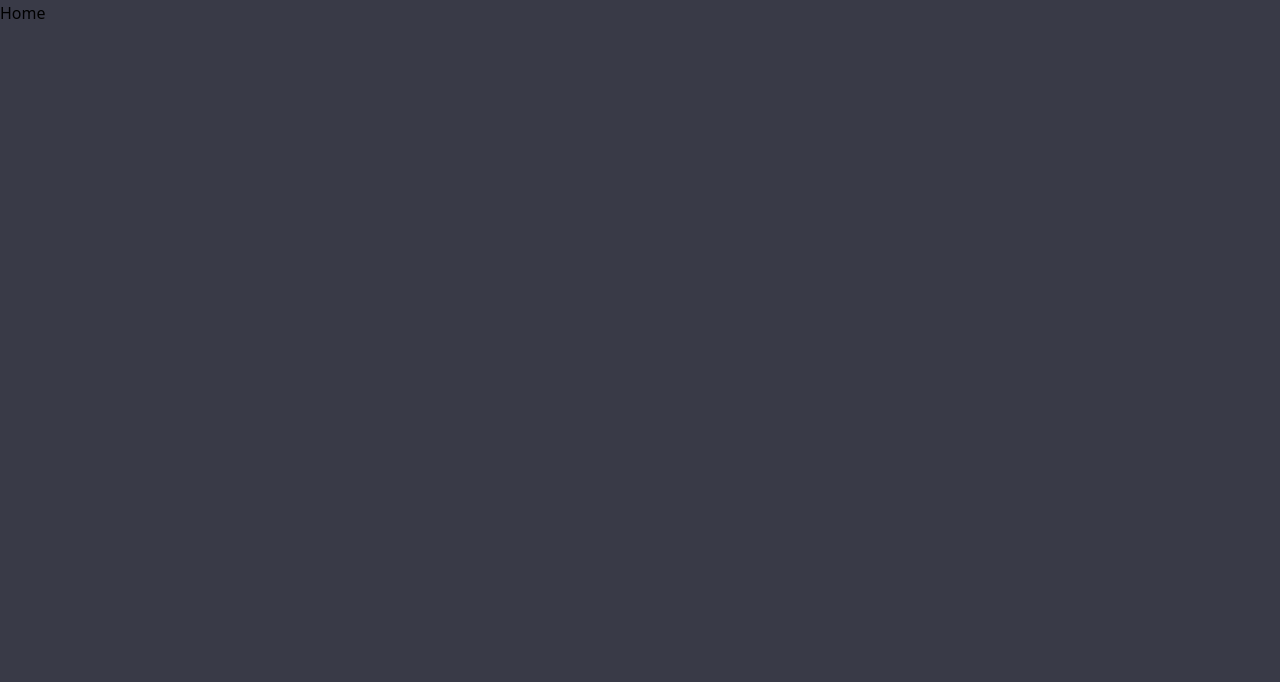
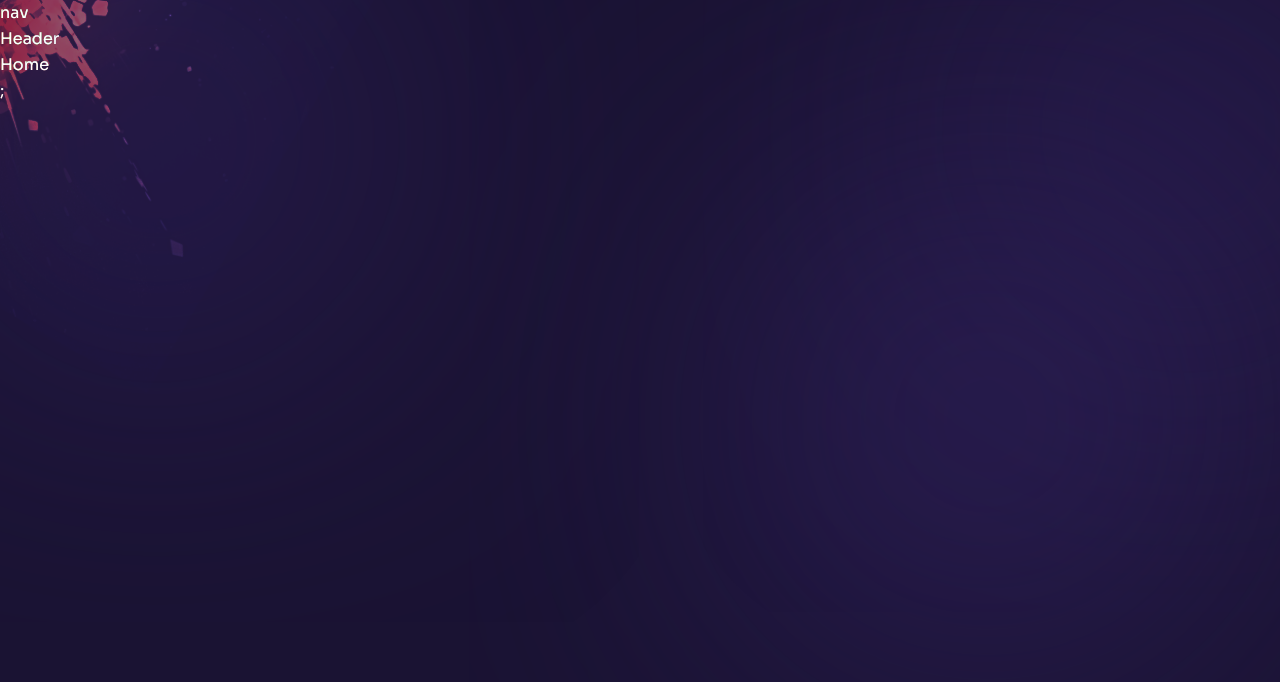
Before and after one commit to shakhawatsalam/portfolio_V2, a Next.js app: page / in a window 1280 px wide. Shown: the top 682 px of the page. Built offline with nearby package versions, Linux system fonts and the light colour scheme.

Commit message:
[TopLeft Image Component is done]

```diff
--- a/components/Layout.js
+++ b/components/Layout.js
@@ -1,6 +1,27 @@
+// fonts
 import { Sora } from "@next/font/google";
-const Layout = () => {
-  return <div>Layout</div>;
+
+// fonts setting
+const sora = Sora({
+  subsets: ["latin"],
+  variable: "--font-sora",
+  weight: ["100", "200", "300", "400", "500", "600", "700", "800"],
+});
+
+// components
+import Nav from "./Nav";
+import Header from "./Header";
+import TopLeftImg from "./TopLeftImg";
+const Layout = ({ children }) => {
+  return (
+    <div
+      className={`page bg-site text-white bg-cover bg-no-repeat ${sora.variable} font-sora relative`}>
+      <TopLeftImg />
+      <Nav />
+      <Header />
+      {children}
+    </div>
+  );
 };
 
 export default Layout;
--- a/components/TopLeftImg.js
+++ b/components/TopLeftImg.js
@@ -1,5 +1,9 @@
+// next image
+import Image from "next/image";
 const TopLeftImg = () => {
-  return <div>Top Left Image</div>;
+  return <div className="absolute left-0 top-0 mix-blend-color-dodge z-10 w-[200px] xl:w-[400px] opacity-50">
+    <Image src='/top-left-img.png' width={400} height={400} alt=""/>
+  </div>;
 };
 
 export default TopLeftImg;
--- a/pages/_app.js
+++ b/pages/_app.js
@@ -1,7 +1,14 @@
-import '../styles/globals.css';
+import "../styles/globals.css";
+
+// components
+import Layout from "../components/Layout";
 
 function MyApp({ Component, pageProps }) {
-  return <Component {...pageProps} />;
+  return (
+    <Layout>
+      <Component {...pageProps} />;
+    </Layout>
+  );
 }
 
 export default MyApp;
```
